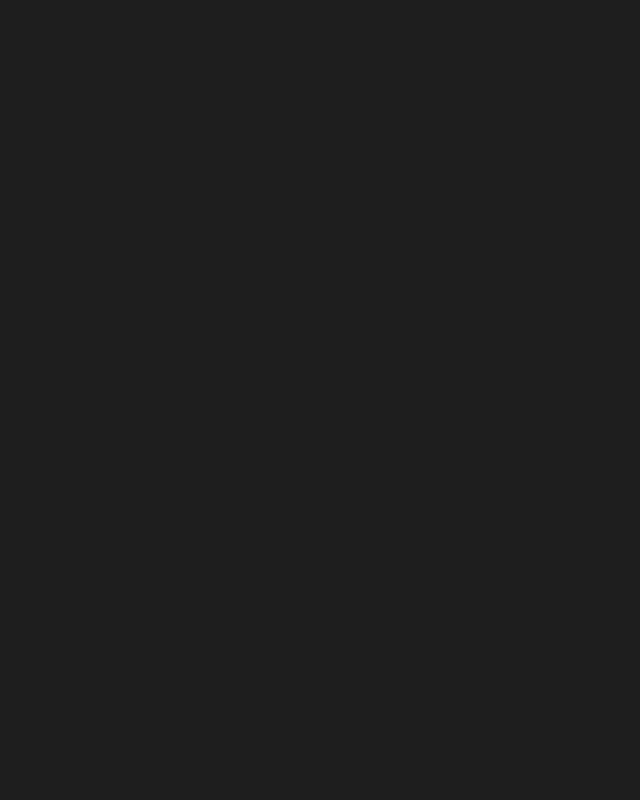
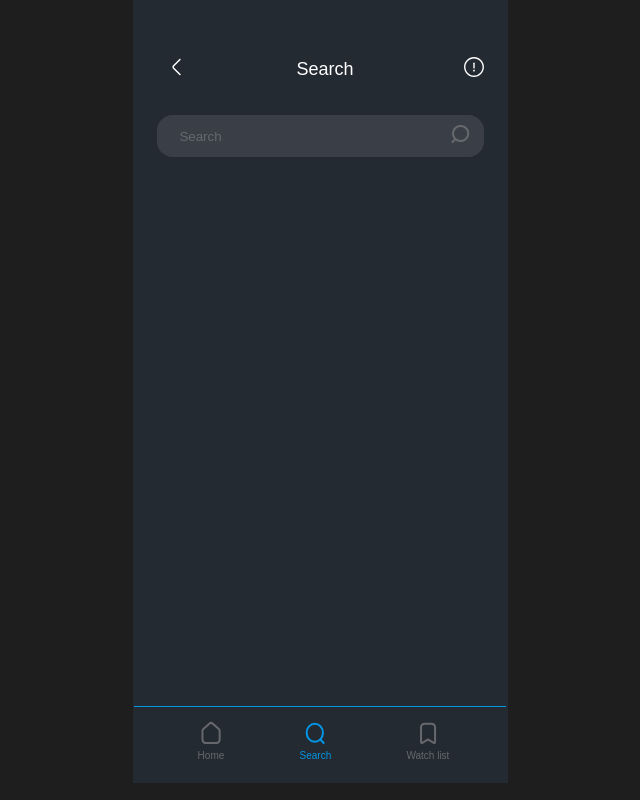
Before and after one commit to ammarmoha37/movie-app, an Angular app: page /search in a window 1280 px wide. Before the commit this address led to /. Shown: the whole page, without its empty margins (320-960 px from the left). Built offline with nearby package versions, Linux system fonts and the light colour scheme.

Commit message:
search component

```diff
--- a/src/app/app-routing.module.ts
+++ b/src/app/app-routing.module.ts
@@ -1,10 +1,12 @@
 import { NgModule } from '@angular/core';
 import { RouterModule, Routes } from '@angular/router';
 import { HomeComponent } from './components/home/home.component';
+import { SearchComponent } from './components/search/search.component';
 
 const routes: Routes = [
   { path: '', redirectTo: '/home', pathMatch: 'full'},
-  { path: 'home', component: HomeComponent}
+  { path: 'home', component: HomeComponent},
+  { path: 'search', component: SearchComponent},
 ];
 
 @NgModule({
--- a/src/app/app.module.ts
+++ b/src/app/app.module.ts
@@ -7,6 +7,7 @@ import { HomeComponent } from './components/home/home.component';
 import { SearchBarComponent } from './components/search-bar/search-bar.component';
 import { SliderComponent } from './components/home/slider/slider.component';
 import { TabsBarComponent } from './components/tabs-bar/tabs-bar.component';
+import { SearchComponent } from './components/search/search.component';
 
 @NgModule({
   declarations: [
@@ -14,7 +15,8 @@ import { TabsBarComponent } from './components/tabs-bar/tabs-bar.component';
     HomeComponent,
     SearchBarComponent,
     SliderComponent,
-    TabsBarComponent
+    TabsBarComponent,
+    SearchComponent
   ],
   imports: [
     BrowserModule,
--- a/src/app/components/home/home.component.css
+++ b/src/app/components/home/home.component.css
@@ -7,7 +7,7 @@ h3 {
 }
 ul {
   display: flex;
-  justify-content: space-between;
+  justify-content: space-evenly;
   font-size: 14px;
   font-weight: 200;
   list-style: none;
@@ -15,7 +15,9 @@ ul {
 
 li {
   padding-bottom: 7px;
+  margin: 2px;
   cursor: pointer;
+  white-space: nowrap;
 }
 
 li.active {
--- a/src/app/components/search-bar/search-bar.component.css
+++ b/src/app/components/search-bar/search-bar.component.css
@@ -3,13 +3,12 @@
   align-items: center;
   border: none;
   width: 100%;
-  height: 100%;
   background-color: #3A3F47;
   border-radius: 16px;
 }
 
 #search {
-  width: 50vw;
+  width: 100%;
   height: 42px;
   padding-left: 7%;
   background-color: #3A3F47;
--- /dev/null
+++ b/src/app/components/search/search.component.css
@@ -0,0 +1,13 @@
+.header {
+  display: flex;
+  align-items: center;
+  justify-content: space-evenly;
+  padding: 8px 0;
+  margin: 15px 0;
+  gap: 100px;
+  font-size: 18px;
+}
+
+.content {
+  height: 70.7vh;
+}
--- /dev/null
+++ b/src/app/components/search/search.component.html
@@ -0,0 +1,24 @@
+<div class="container">
+  <div class="header">
+    <div class="back">
+      <svg width="40" height="40" viewBox="0 0 36 36" fill="none" xmlns="http://www.w3.org/2000/svg">
+        <path d="M20.6809 25.5C20.515 25.5 20.3492 25.4394 20.2182 25.3097L14.5272 19.6687C13.602 18.7516 13.602 17.2462 14.5272 16.3291L20.2182 10.6882C20.4714 10.4373 20.8903 10.4373 21.1435 10.6882C21.3966 10.9391 21.3966 11.3544 21.1435 11.6053L15.4525 17.2462C15.0335 17.6615 15.0335 18.3363 15.4525 18.7516L21.1435 24.3926C21.3966 24.6435 21.3966 25.0588 21.1435 25.3097C21.0125 25.4308 20.8467 25.5 20.6809 25.5Z" fill="white"/>
+      </svg>
+    </div>
+    <div class="title">
+      <span>Search</span>
+    </div>
+    <div class="info">
+      <svg width="40" height="40" viewBox="0 0 36 36" fill="none" xmlns="http://www.w3.org/2000/svg">
+        <path d="M18 26.9583C13.0584 26.9583 9.04169 22.9417 9.04169 18C9.04169 13.0583 13.0584 9.04166 18 9.04166C22.9417 9.04166 26.9584 13.0583 26.9584 18C26.9584 22.9417 22.9417 26.9583 18 26.9583ZM18 10.2917C13.75 10.2917 10.2917 13.75 10.2917 18C10.2917 22.25 13.75 25.7083 18 25.7083C22.25 25.7083 25.7084 22.25 25.7084 18C25.7084 13.75 22.25 10.2917 18 10.2917Z" fill="white"/>
+        <path d="M18 19.4583C17.6583 19.4583 17.375 19.175 17.375 18.8333V14.6667C17.375 14.325 17.6583 14.0417 18 14.0417C18.3417 14.0417 18.625 14.325 18.625 14.6667V18.8333C18.625 19.175 18.3417 19.4583 18 19.4583Z" fill="white"/>
+        <path d="M18 22.1667C17.8917 22.1667 17.7834 22.1417 17.6834 22.1C17.5834 22.0583 17.4917 22 17.4084 21.925C17.3334 21.8417 17.275 21.7583 17.2334 21.65C17.1917 21.55 17.1667 21.4417 17.1667 21.3333C17.1667 21.225 17.1917 21.1167 17.2334 21.0167C17.275 20.9167 17.3334 20.825 17.4084 20.7417C17.4917 20.6667 17.5834 20.6083 17.6834 20.5667C17.8834 20.4833 18.1167 20.4833 18.3167 20.5667C18.4167 20.6083 18.5084 20.6667 18.5917 20.7417C18.6667 20.825 18.725 20.9167 18.7667 21.0167C18.8084 21.1167 18.8334 21.225 18.8334 21.3333C18.8334 21.4417 18.8084 21.55 18.7667 21.65C18.725 21.7583 18.6667 21.8417 18.5917 21.925C18.5084 22 18.4167 22.0583 18.3167 22.1C18.2167 22.1417 18.1084 22.1667 18 22.1667Z" fill="white"/>
+      </svg>
+    </div>
+  </div>
+  <app-search-bar></app-search-bar>
+  <div class="content">
+
+  </div>
+  <app-tabs-bar></app-tabs-bar>
+</div>
--- a/src/app/components/tabs-bar/tabs-bar.component.css
+++ b/src/app/components/tabs-bar/tabs-bar.component.css
@@ -1,10 +1,14 @@
+.tab-container {
+  min-height: 60px;
+}
+
 .separator {
   width: 114%;
   height: 1px;
   background-color: #0296E5 ;
   margin-top: 0;
   position: relative;
-  bottom: 17px;
+  top: -17px;
   left: -7%;
 }
 .tab-bar {
@@ -38,7 +42,11 @@
     width: 121.5%;
     height: 2px;
     position: relative;
-    bottom: 12px;
+    top: -14px;
     left: -15%;
   }
+
+  .tab-bar {
+    height: 38px;
+  }
 }
--- a/src/app/components/tabs-bar/tabs-bar.component.html
+++ b/src/app/components/tabs-bar/tabs-bar.component.html
@@ -1,10 +1,10 @@
+<div class="tab-container">
   <div class="separator"></div>
   <div class="tab-bar">
     <div
       class="tab"
       routerLink="/home"
-    (click)="onClick('home')"
-    [class.active]="activePage === 'home'">
+      routerLinkActive="active">
       <svg
         *ngIf="activePage === 'home'" width="22" height="24" viewBox="0 0 22 24" fill="none" xmlns="http://www.w3.org/2000/svg">
         <path d="M16.5246 22H14.7818H7.34876H5.60596C3.86861 22 2.46021 20.4607 2.46021 18.5618V9.84736C2.4669 9.09967 2.78834 8.39702 3.3316 7.94256L9.26584 2.6853C10.31 1.77157 11.7944 1.77157 12.8386 2.6853L18.799 7.93303C19.3402 8.38935 19.6611 9.09083 19.6704 9.83784V18.5618C19.6704 20.4607 18.2619 22 16.5246 22Z" stroke="#0296E5" stroke-width="2" stroke-linecap="round" stroke-linejoin="round"/>
@@ -17,8 +17,8 @@
     </div>
     <div
       class="tab"
-    (click)="onClick('search')"
-    [class.active]="activePage === 'search'">
+      routerLink="/search"
+      routerLinkActive="active">
       <svg
       *ngIf="activePage !== 'search'" width="22" height="24" viewBox="0 0 22 24" fill="none" xmlns="http://www.w3.org/2000/svg">
         <ellipse cx="10.7885" cy="11.7666" rx="8.14181" ry="8.98856" stroke="#67686D" stroke-width="2" stroke-linecap="round" stroke-linejoin="round"/>
@@ -33,8 +33,7 @@
     </div>
     <div
       class="tab"
-  (click)="onClick('watch list')"
-    [class.active]="activePage === 'watch list'">
+      routerLinkActive="active">
       <svg
         *ngIf="activePage === 'watch list'" width="22" height="24" viewBox="0 0 22 24" fill="none" xmlns="http://www.w3.org/2000/svg">
         <path fill-rule="evenodd" clip-rule="evenodd" d="M10.6964 18.6316L5.32379 21.881C4.89483 22.1271 4.36636 21.9529 4.12988 21.4874V21.4874C4.06146 21.3432 4.02455 21.1834 4.02209 21.0206V6.62244C4.02209 3.87644 5.72176 2.77805 8.16762 2.77805H13.9133C16.2846 2.77805 18.0588 3.80322 18.0588 6.43937V21.0206C18.0588 21.2804 17.9654 21.5295 17.799 21.7132C17.6326 21.8968 17.407 22 17.1717 22C17.0216 21.9974 16.8741 21.9567 16.7406 21.881L11.3348 18.6316C11.1356 18.5128 10.8956 18.5128 10.6964 18.6316Z" stroke="#0296E5" stroke-width="2" stroke-linecap="round" stroke-linejoin="round"/>
@@ -46,3 +45,4 @@
       <span>Watch list</span>
     </div>
   </div>
+</div>
--- a/src/app/components/tabs-bar/tabs-bar.component.ts
+++ b/src/app/components/tabs-bar/tabs-bar.component.ts
@@ -1,15 +1,19 @@
-import { Component } from '@angular/core';
+import { Component, OnInit } from '@angular/core';
+import { Router } from '@angular/router';
 
 @Component({
   selector: 'app-tabs-bar',
   templateUrl: './tabs-bar.component.html',
   styleUrl: './tabs-bar.component.css'
 })
-export class TabsBarComponent {
+export class TabsBarComponent implements OnInit{
+  activePage: string;
 
-  activePage: string = 'home';
+  constructor( private router: Router) { }
 
-  onClick(page) {
-    this.activePage = page;
+  ngOnInit() {
+    const segments = this.router.url.split('/');
+    const path = segments[1];
+    this.activePage = path;
   }
 }
--- a/src/styles.css
+++ b/src/styles.css
@@ -18,7 +18,7 @@ body {
   height: 100%;
   background-color: #242A32;
   margin: 0 auto ;
-  padding: 24px ;
+  padding: 24px 24px 0 24px;
   position: relative;
 }
 
```
Also changed, not shown: src/app/components/search/search.component.ts (added, +10 -0 lines). Lines whose indentation alone changed are shown as unchanged.
